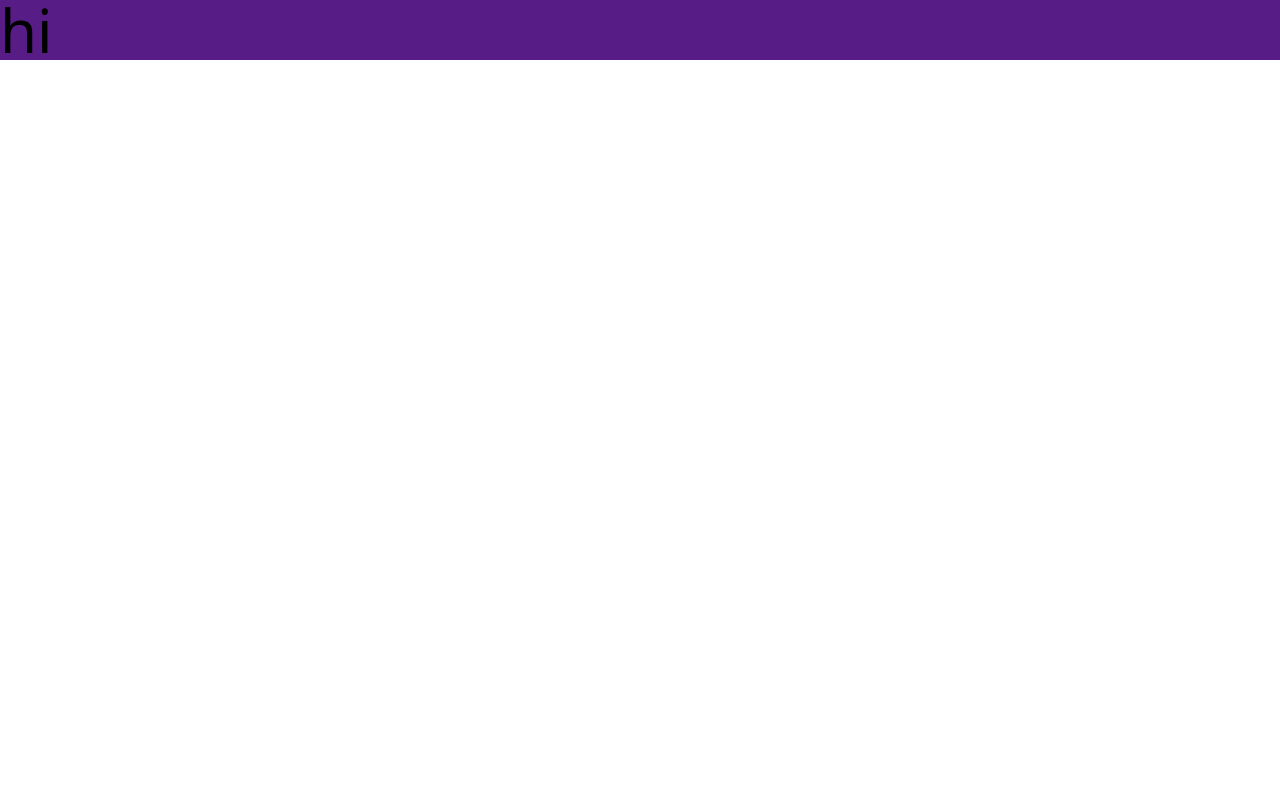
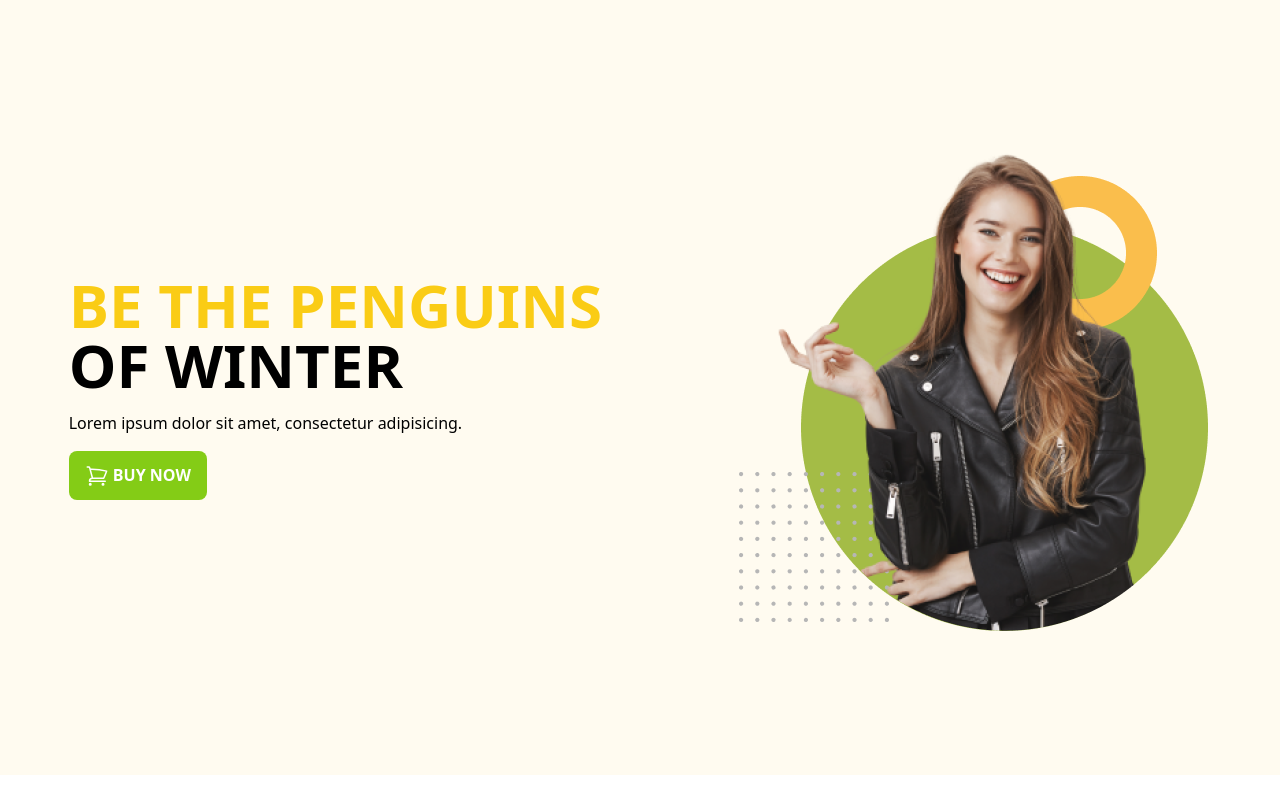
Before and after one commit to Torabarnob203311003/Penguin-Fashion, a plain HTML site: page index.html in a window 1280 px wide. Drawn offline with nearby package versions, Linux system fonts and the light colour scheme.

Commit message:
header complete

```diff
--- a/index.html
+++ b/index.html
@@ -14,6 +14,7 @@
                 extend: {
                     colors: {
                         clifford: '#da373d',
+                        penguin: '#FFFBF0',
                     }
                 }
             }
@@ -22,7 +23,41 @@
 </head>
 <body>
 
-    <h1 class="bg-purple-900 text-6xl"> hi</h1>
+ <!-- header start  -->
+ <header class="bg-penguin py-36">
+            <section  class="container mx-auto flex items-center justify-around ">
+
+                  <div class="space-y-4">
+                    <h1 class="text-6xl uppercase font-bold   "> <span class="text-yellow-400">Be the Penguins
+                        </span>
+                        <br>
+                        <span>
+                            of Winter</span>
+
+                    </h1>
+                    <p>Lorem ipsum dolor sit amet, consectetur adipisicing.</p>
+                    <button class="uppercase
+                                          bg-lime-500 text-white font-bold px-4 py-3 rounded-lg
+
+                                         "> <svg xmlns="http://www.w3.org/2000/svg" fill="none" viewBox="0 0 24 24" stroke-width="1.5"
+                            stroke="currentColor" class="w-6 h-6 inline">
+                            <path stroke-linecap="round" stroke-linejoin="round"
+                                d="M2.25 3h1.386c.51 0 .955.343 1.087.835l.383 1.437M7.5 14.25a3 3 0 0 0-3 3h15.75m-12.75-3h11.218c1.121-2.3 2.1-4.684 2.924-7.138a60.114 60.114 0 0 0-16.536-1.84M7.5 14.25 5.106 5.272M6 20.25a.75.75 0 1 1-1.5 0 .75.75 0 0 1 1.5 0Zm12.75 0a.75.75 0 1 1-1.5 0 .75.75 0 0 1 1.5 0Z" />
+                        </svg>
+                        Buy now</button>
+                  </div>
+                  <div><img src="images/model.png
+                    " alt=""></div>
+
+
+            </section>
+
+
+
+ </header>
+ <!-- header  end -->
+
+
 
 
 </body>
```
Also changed, not shown: icons/shopping-cart 1.svg (added).
